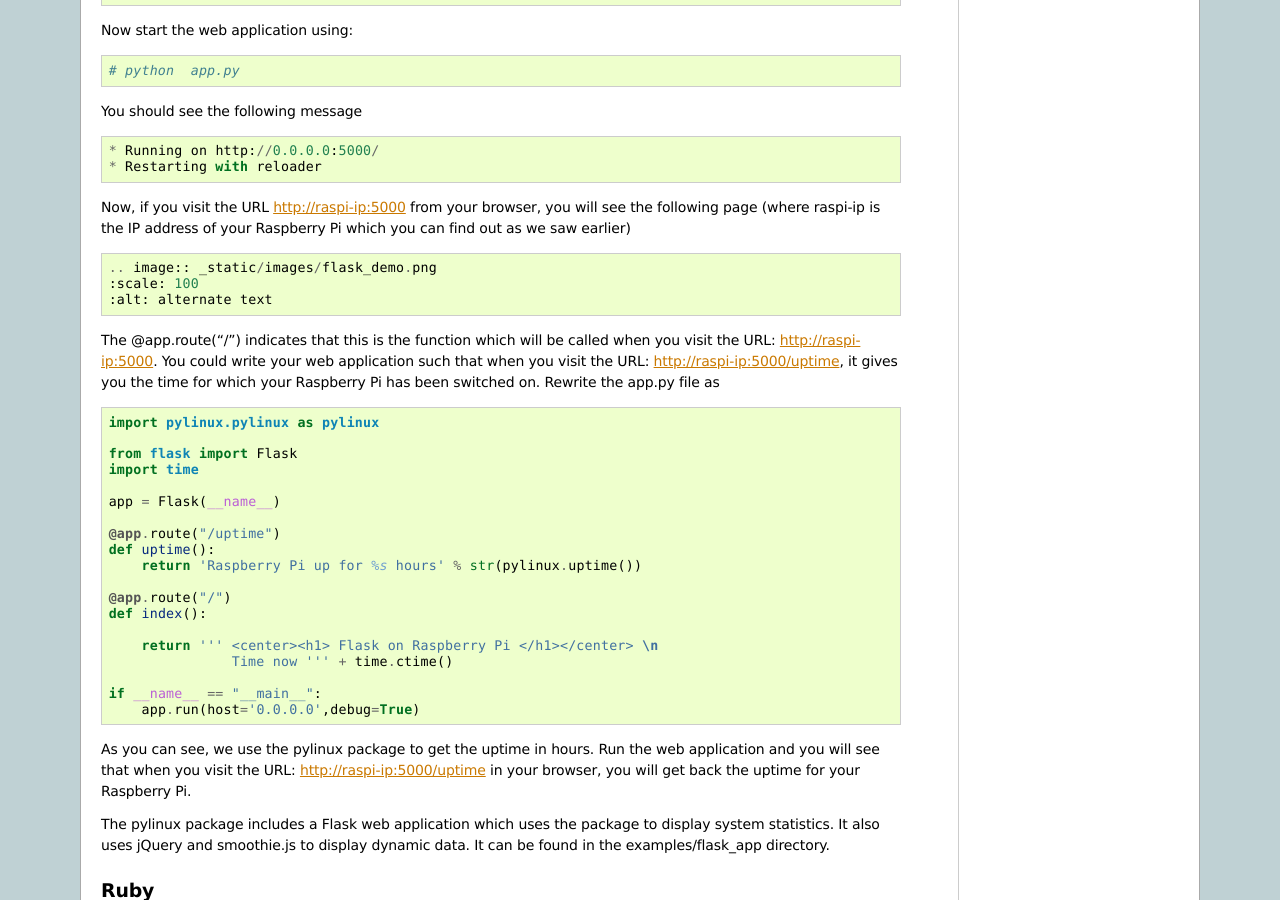
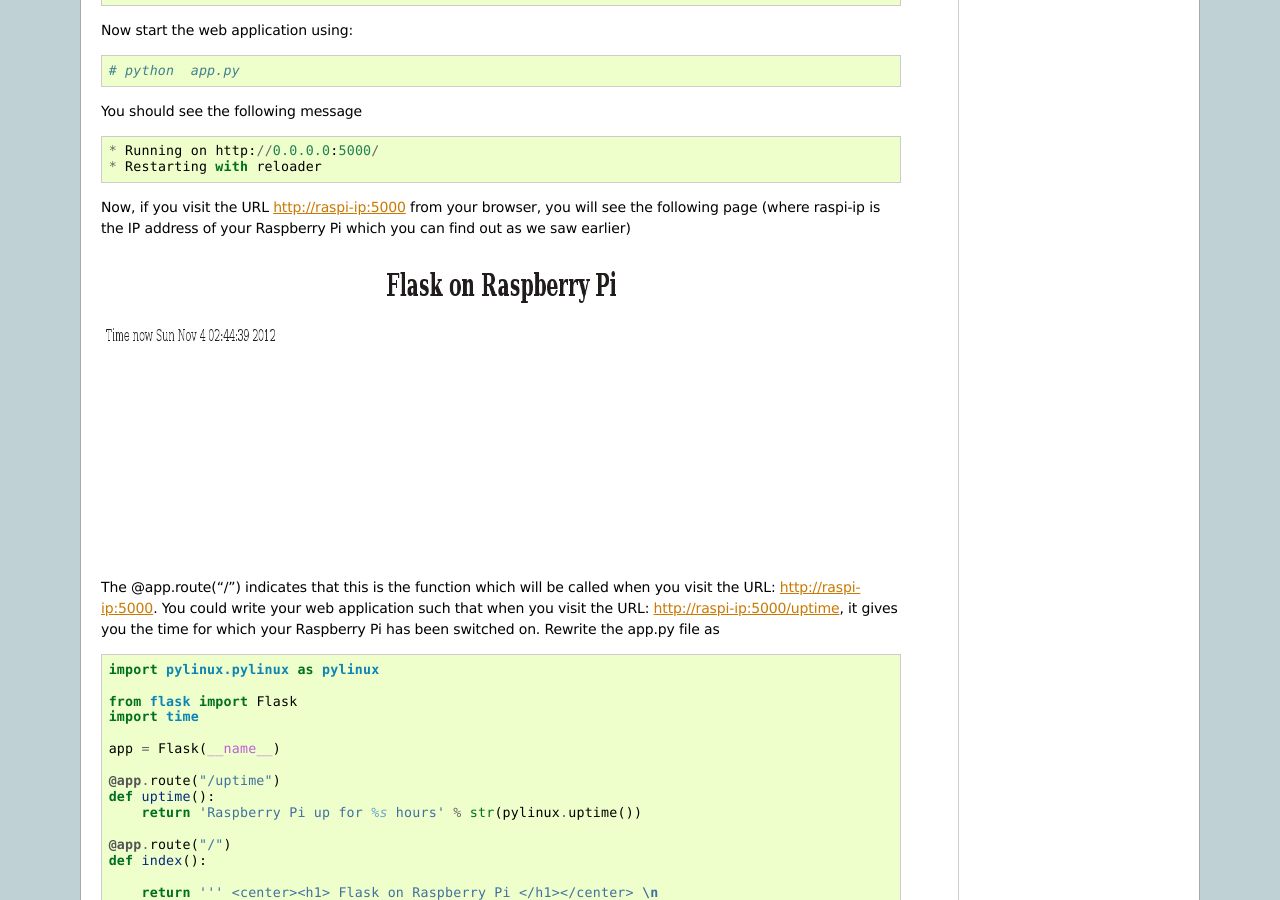
Before and after one commit to amitsaha/raspi-guide, a Sphinx documentation site: the page built from doc/programming.rst, in a window 1280 px wide and 900 px high, scrolled down 2495 px. Built offline with Sphinx 7.4.7, drawn with Linux system fonts in a browser that asks for light colours.

Commit message:
screenshots

```diff
--- a/doc/programming.rst
+++ b/doc/programming.rst
@@ -126,7 +126,7 @@
     # yum -y install python-pip
 
 Web application using Flask
---------------------------
+---------------------------
 
 Flask can be used to create web applications on your Pi. Its simple,
 lightweight and really easy to get started.
@@ -162,11 +162,11 @@
 
 Now, if you visit the URL http://raspi-ip:5000 from your browser, you will see the
 following page (where raspi-ip is the IP address of your Raspberry Pi
-which you can find out as we saw earlier) ::
+which you can find out as we saw earlier)
 
-    .. image:: _static/images/flask_demo.png
-    :scale: 100
-    :alt: alternate text
+.. image:: _static/images/flask_demo.png
+   :scale: 100
+   :alt: alternate text
 
 The @app.route("/") indicates that this is the function which will be
 called when you visit the URL: http://raspi-ip:5000. You could write
```
